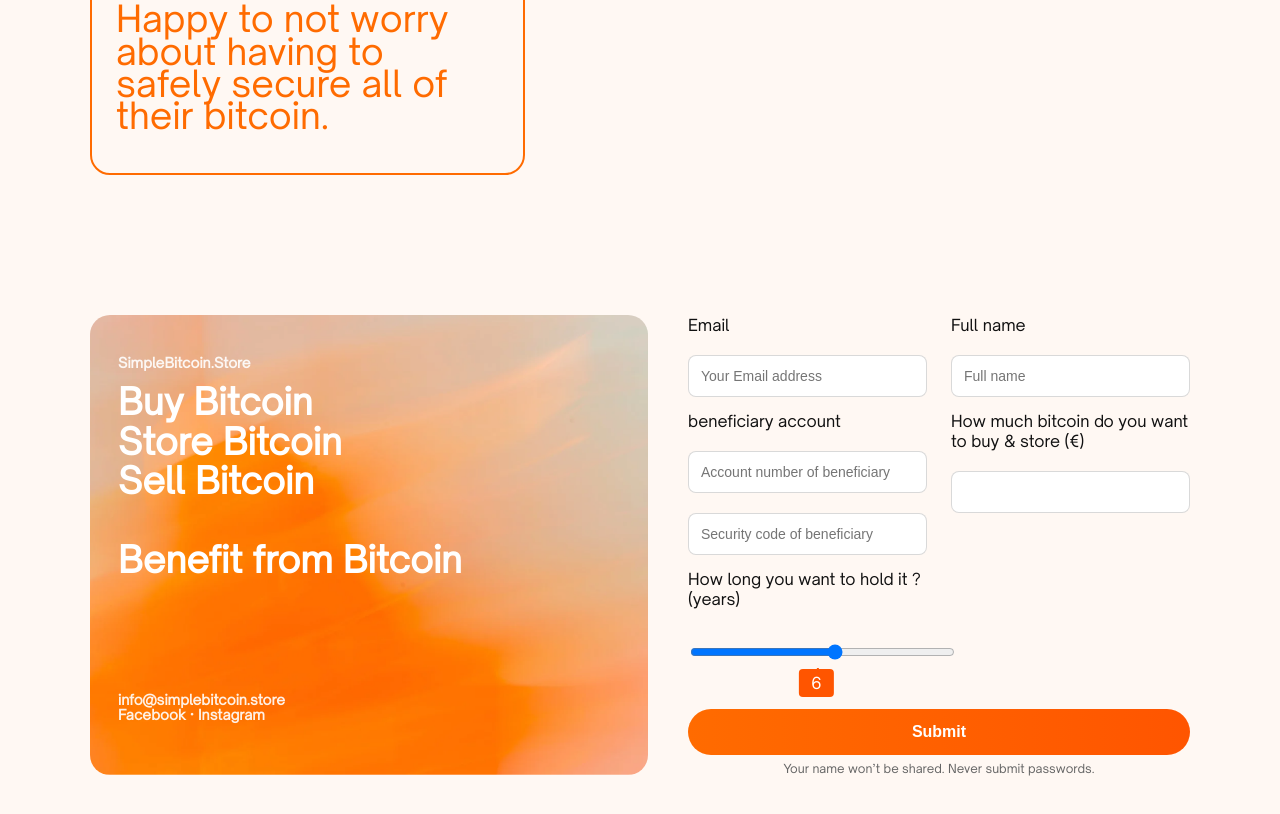
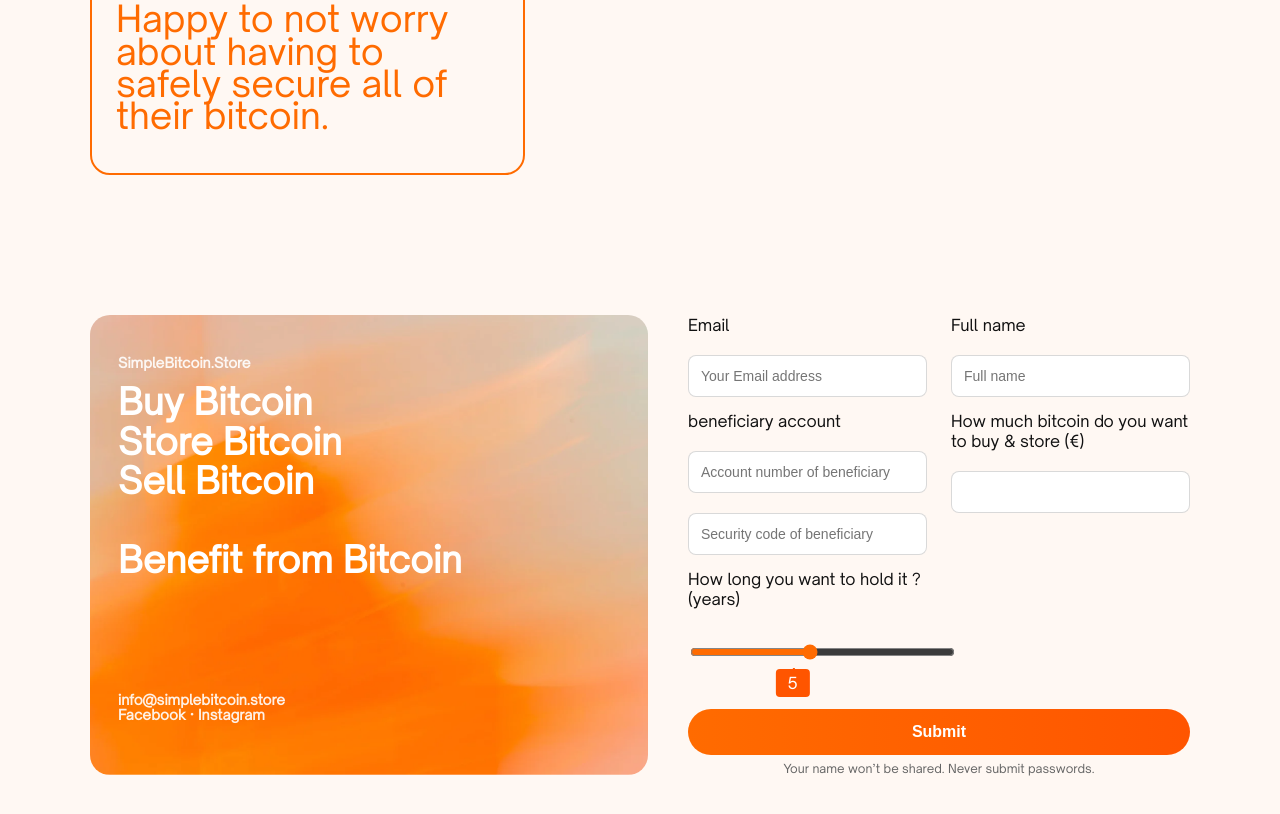
Before and after one commit to smontiu/simplebitcoin, a website: page services/index.html in a window 1280 px wide. Shown: the part 1700-2514 px from the top of the page. Drawn offline with Linux system fonts and the light colour scheme.

Commit message:
feat: css minor

```diff
--- a/services/index.html
+++ b/services/index.html
@@ -106,7 +106,7 @@
 
         <label class="range-wrap">
           How long you want to hold it ? (years)
-          <input class="range" type="range" step="1" min="1" max="10" name="duration" onchange="">
+          <input class="range" type="range" step="1" min="1" max="10" name="duration" value="5">
           <output class="bubble"></output>
         </label>
 
--- a/services/style.css
+++ b/services/style.css
@@ -241,6 +241,7 @@
   }
   .range {
     width: 100%;
+    accent-color: var(--orange);
   }
   .bubble {
     background: var(--orange-dark);
```
